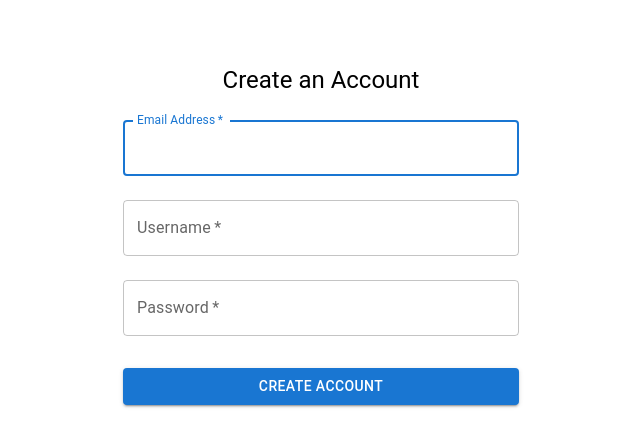
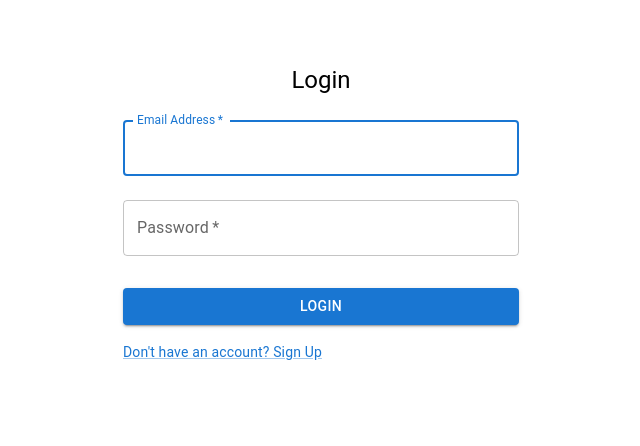
Before and after one commit to jtb3566/initiative-tracker-webapp, a React (Create React App) app: page / in a window 1280 px wide. Shown: the top 446 px of the page, without its empty margins (319-959 px from the left). Built offline with nearby package versions, Linux system fonts and the light colour scheme.

Commit message:
added routing

```diff
--- a/src/App.js
+++ b/src/App.js
@@ -1,24 +1,15 @@
-import logo from './logo.svg';
-import './App.css';
+import { BrowserRouter as Router, Route, Routes } from 'react-router-dom'
+import CreateAccount from './pages/CreateAccount';
+import Login from './pages/Login';
 
 function App() {
   return (
-    <div className="App">
-      <header className="App-header">
-        <img src={logo} className="App-logo" alt="logo" />
-        <p>
-          Edit <code>src/App.js</code> and save to reload.
-        </p>
-        <a
-          className="App-link"
-          href="https://reactjs.org"
-          target="_blank"
-          rel="noopener noreferrer"
-        >
-          Learn React
-        </a>
-      </header>
-    </div>
+    <Router>
+      <Routes>
+        <Route exact path="/" element={<Login />} />
+        <Route exact path="/createAccount" element={<CreateAccount />} />
+      </Routes>
+    </Router>
   );
 }
 
--- a/src/index.js
+++ b/src/index.js
@@ -1,14 +1,12 @@
 import React from 'react';
 import ReactDOM from 'react-dom';
 import './index.css';
+import reportWebVitals from './reportWebVitals';
 import App from './App';
-import reportWebVitals from './reportWebVitals';
-import Login from './Login';
-import CreateAccount from './CreateAccount';
 
 ReactDOM.render(
   <React.StrictMode>
-    <CreateAccount />
+    <App />
   </React.StrictMode>,
   document.getElementById('root')
 );
--- a/src/Login.js
+++ b/src/pages/Login.js
@@ -60,7 +60,7 @@ export default function Login() {
             </Button>
             <Grid container>
               <Grid item>
-                <Link href="#" variant="body2">
+                <Link href="/createAccount" variant="body2">
                   {"Don't have an account? Sign Up"}
                 </Link>
               </Grid>
```
Also changed, not shown: package.json (+5 -4 lines), src/pages/CreateAccount.js (renamed from src/CreateAccount.js), 1 other file (tests, documents, lock files or other folders).
